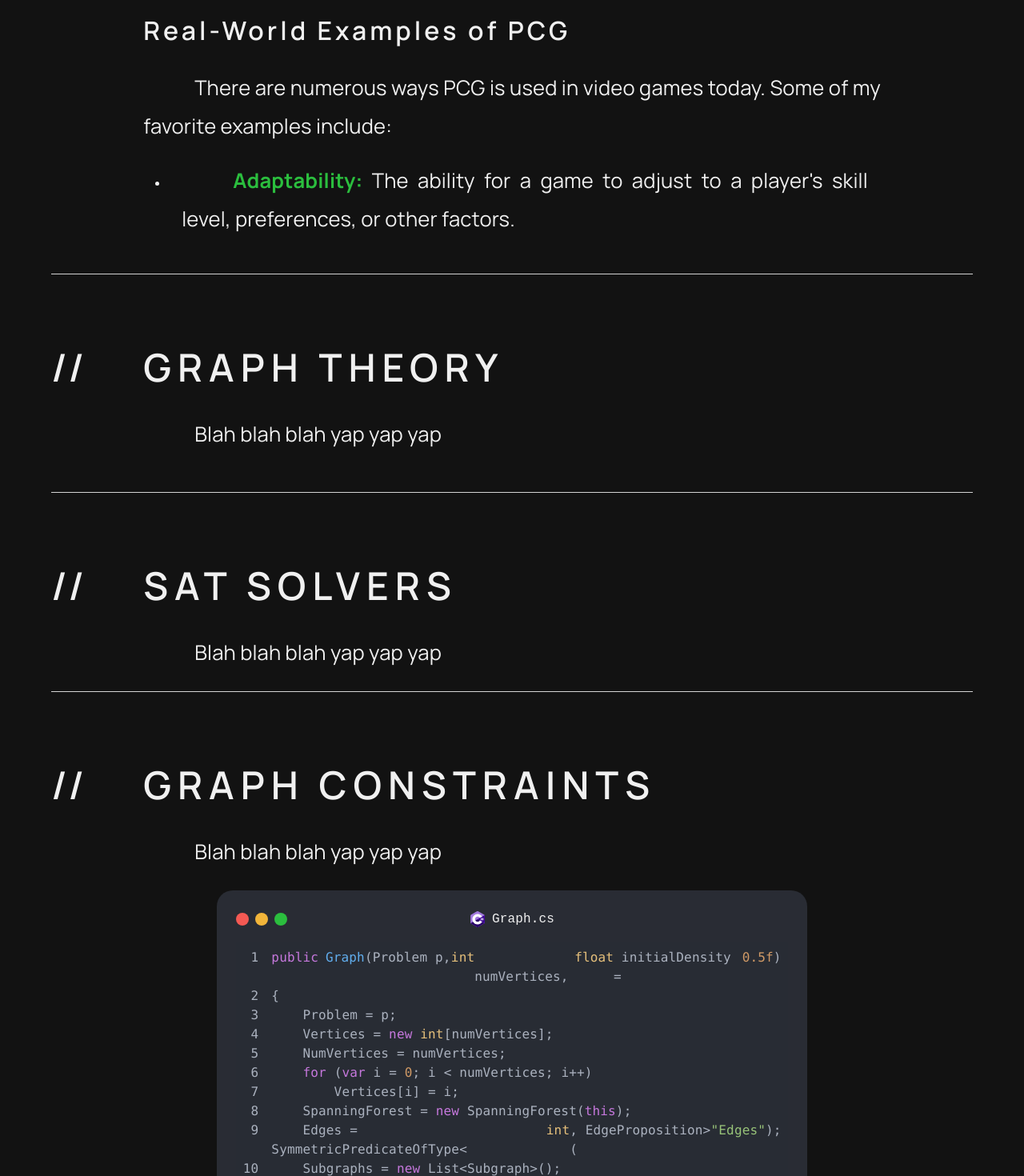
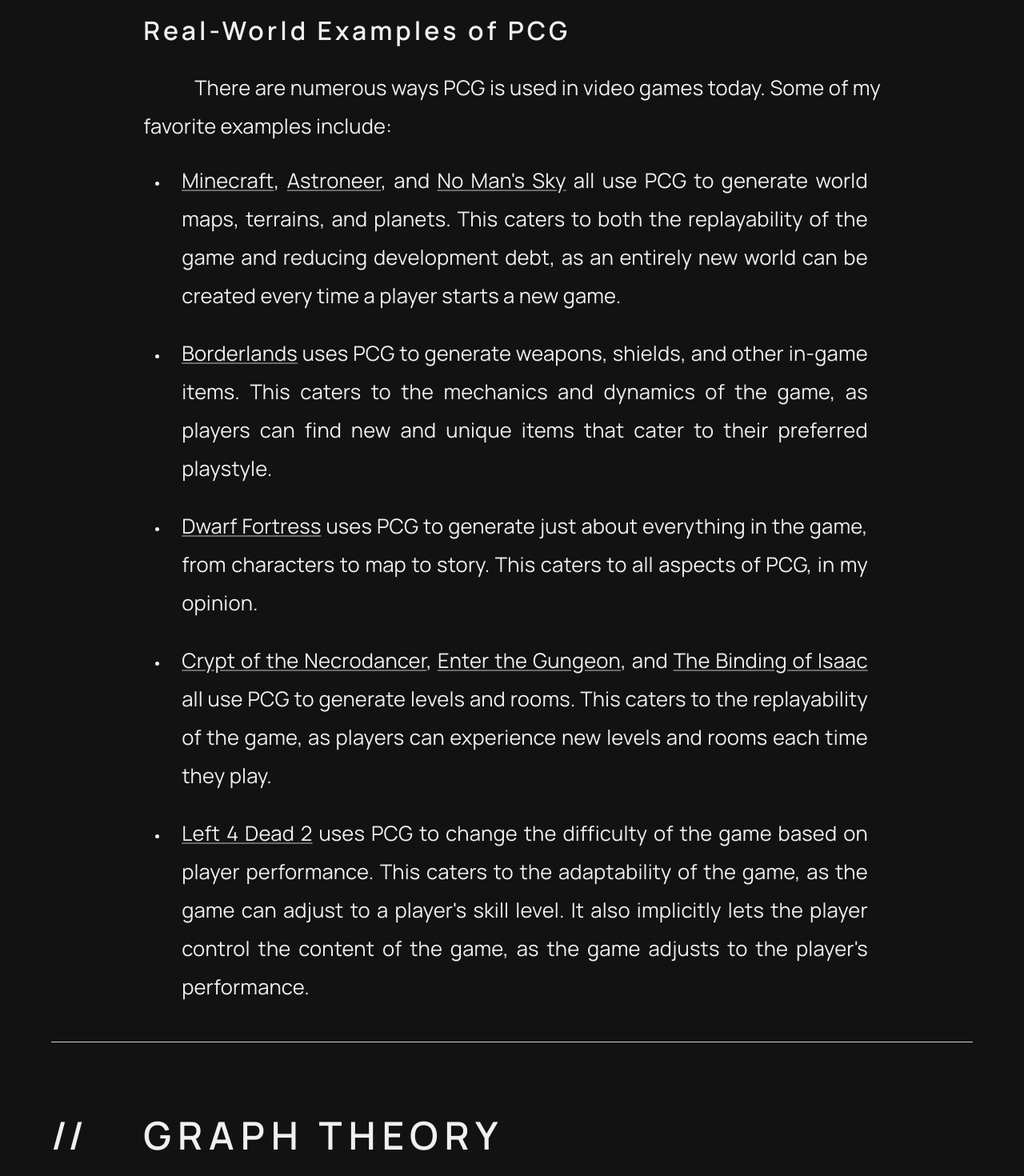
Before and after one commit to mercedes-sandu/cs-thesis-website, a React (Create React App) app: page / in a window 1280 px wide. Shown: the part 2909-4379 px from the top of the page at 80% size. Built offline with nearby package versions, Linux system fonts and the light colour scheme; the HTML template or start-up script is replaced by a standard one.

Commit message:
pcg section done

```diff
--- a/src/Theme.tsx
+++ b/src/Theme.tsx
@@ -40,7 +40,7 @@
     sectionSubheader: React.CSSProperties;
     sectionP: React.CSSProperties;
     footerP: React.CSSProperties;
-    codeHeader: React.CSSProperties;
+    listP: React.CSSProperties;
     codeP: React.CSSProperties;
   }
 
@@ -50,7 +50,7 @@
     sectionSubheader?: React.CSSProperties;
     sectionP?: React.CSSProperties;
     footerP?: React.CSSProperties;
-    codeHeader?: React.CSSProperties;
+    listP?: React.CSSProperties;
     codeP?: React.CSSProperties;
   }
 }
@@ -62,7 +62,7 @@
     sectionSubheader: true;
     sectionP: true;
     footerP: true;
-    codeHeader: true;
+    listP: true;
     codeP: true;
   }
 }
@@ -151,6 +151,13 @@
       fontSize: "1.4rem",
       fontWeight: 400,
     },
+    listP: {
+      fontFamily: "Manrope",
+      fontSize: "1.6rem",
+      fontWeight: 400,
+      textAlign: "justify",
+      lineHeight: "3rem",
+    },
     codeP: {
       fontFamily: "monospace",
       fontSize: "1rem",
@@ -166,7 +173,7 @@
           sectionSubheader: "h2",
           sectionP: "p",
           footerP: "p",
-          codeHeader: "h1",
+          listP: "p",
           codeP: "p",
         },
       },
--- a/src/components/PCG.tsx
+++ b/src/components/PCG.tsx
@@ -67,7 +67,7 @@
               <ListItem sx={{ display: "list-item" }}>
                 <ListItemText
                   primary={
-                    <Typography variant="sectionP">
+                    <Typography variant="listP" sx={{ textIndent: 0 }}>
                       <BoldText>Replaybility:</BoldText> The ability for a
                       player to play the game again and again without getting
                       bored, due to varied player experiences in each
@@ -79,7 +79,7 @@
               <ListItem sx={{ display: "list-item" }}>
                 <ListItemText
                   primary={
-                    <Typography variant="sectionP">
+                    <Typography variant="listP" sx={{ textIndent: 0 }}>
                       <BoldText>Adaptability:</BoldText> The ability for a game
                       to adjust to a player's skill level, preferences, or other
                       factors.
@@ -90,7 +90,7 @@
               <ListItem sx={{ display: "list-item" }}>
                 <ListItemText
                   primary={
-                    <Typography variant="sectionP">
+                    <Typography variant="listP" sx={{ textIndent: 0 }}>
                       <BoldText>Mechanics and Dynamics:</BoldText> Described in{" "}
                       <StyledLink href="https://www.researchgate.net/publication/228884866_MDA_A_Formal_Approach_to_Game_Design_and_Game_Research">
                         this paper
@@ -107,7 +107,7 @@
               <ListItem sx={{ display: "list-item" }}>
                 <ListItemText
                   primary={
-                    <Typography variant="sectionP">
+                    <Typography variant="listP" sx={{ textIndent: 0 }}>
                       <BoldText>Player's Control over Content:</BoldText> The
                       ability or lack thereof for a player to control the
                       generation of content in a game.
@@ -118,7 +118,7 @@
               <ListItem sx={{ display: "list-item" }}>
                 <ListItemText
                   primary={
-                    <Typography variant="sectionP">
+                    <Typography variant="listP" sx={{ textIndent: 0 }}>
                       <BoldText>Reducing Development Debt:</BoldText> Requiring
                       less time and effort to create content for a game that can
                       otherwise be generated algorithmically. This can be
@@ -141,10 +141,89 @@
             <ListItem sx={{ display: "list-item" }}>
               <ListItemText
                 primary={
-                  <Typography variant="sectionP">
-                    <BoldText>Adaptability:</BoldText> The ability for a game to
-                    adjust to a player's skill level, preferences, or other
-                    factors.
+                  <Typography variant="listP">
+                    <StyledLink href="https://www.minecraft.net/en-us">
+                      Minecraft
+                    </StyledLink>
+                    ,{" "}
+                    <StyledLink href="https://astroneer.space/">
+                      Astroneer
+                    </StyledLink>
+                    , and{" "}
+                    <StyledLink href="https://www.nomanssky.com/">
+                      No Man's Sky
+                    </StyledLink>{" "}
+                    all use PCG to generate world maps, terrains, and planets.
+                    This caters to both the replayability of the game and
+                    reducing development debt, as an entirely new world can be
+                    created every time a player starts a new game.
+                  </Typography>
+                }
+              />
+            </ListItem>
+            <ListItem sx={{ display: "list-item" }}>
+              <ListItemText
+                primary={
+                  <Typography variant="listP">
+                    <StyledLink href="https://borderlands.2k.com/">
+                      Borderlands
+                    </StyledLink>{" "}
+                    uses PCG to generate weapons, shields, and other in-game
+                    items. This caters to the mechanics and dynamics of the
+                    game, as players can find new and unique items that cater to
+                    their preferred playstyle.
+                  </Typography>
+                }
+              />
+            </ListItem>
+            <ListItem sx={{ display: "list-item" }}>
+              <ListItemText
+                primary={
+                  <Typography variant="listP">
+                    <StyledLink href="http://www.bay12games.com/dwarves/">
+                      Dwarf Fortress
+                    </StyledLink>{" "}
+                    uses PCG to generate just about everything in the game, from
+                    characters to map to story. This caters to all aspects of
+                    PCG, in my opinion.
+                  </Typography>
+                }
+              />
+            </ListItem>
+            <ListItem sx={{ display: "list-item" }}>
+              <ListItemText
+                primary={
+                  <Typography variant="listP">
+                    <StyledLink href="https://braceyourselfgames.com/crypt-of-the-necrodancer/">
+                      Crypt of the Necrodancer
+                    </StyledLink>
+                    ,{" "}
+                    <StyledLink href="https://enterthegungeon.com/">
+                      Enter the Gungeon
+                    </StyledLink>
+                    , and{" "}
+                    <StyledLink href="https://store.steampowered.com/app/113200/The_Binding_of_Isaac/">
+                      The Binding of Isaac
+                    </StyledLink>{" "}
+                    all use PCG to generate levels and rooms. This caters to the
+                    replayability of the game, as players can experience new
+                    levels and rooms each time they play.
+                  </Typography>
+                }
+              />
+            </ListItem>
+            <ListItem sx={{ display: "list-item" }}>
+              <ListItemText
+                primary={
+                  <Typography variant="listP">
+                    <StyledLink href="https://store.steampowered.com/app/550/Left_4_Dead_2/">
+                      Left 4 Dead 2
+                    </StyledLink>{" "}
+                    uses PCG to change the difficulty of the game based on
+                    player performance. This caters to the adaptability of the
+                    game, as the game can adjust to a player's skill level. It
+                    also implicitly lets the player control the content of the
+                    game, as the game adjusts to the player's performance.
                   </Typography>
                 }
               />
```
